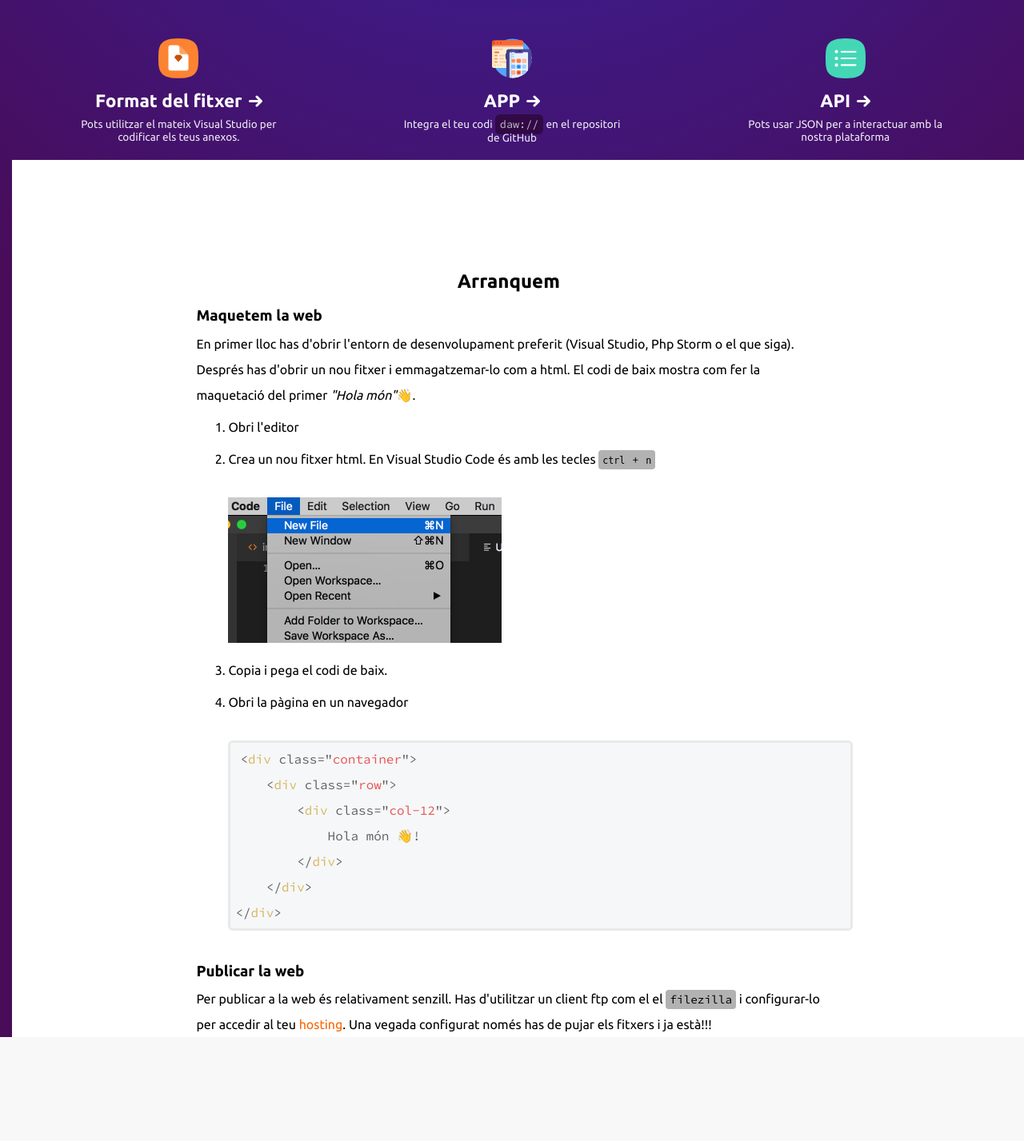
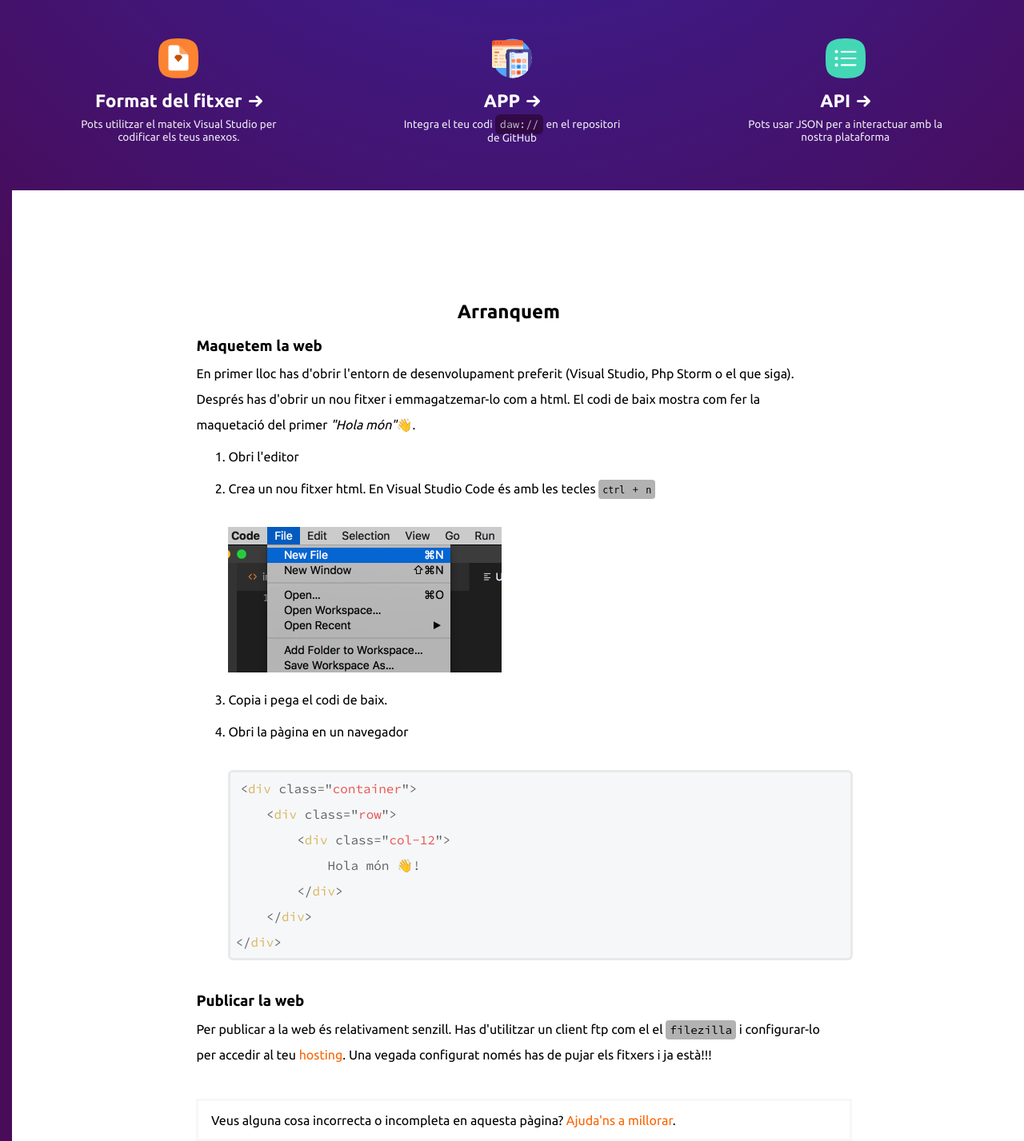
Before and after one commit to KMoran00/ACTS_2DAW, a PHP site: page / in a window 1280 px wide. Shown: the part 720-2147 px from the top of the page at 80% size. Before the commit the page ends 2017 px from the top, so only its background shows below. Run offline with PHP 8.4, Linux system fonts and the light colour scheme.

Commit message:
parte blanca semicompletada

```diff
--- a/DIW/UD6ACTFINAL/css/estils.css
+++ b/DIW/UD6ACTFINAL/css/estils.css
@@ -217,6 +217,7 @@ main {
 .arranq {
     background-color: white;
     width: 100vw;
+    margin-top: 3%;
 }
 
 .contiArranq {
@@ -271,7 +272,7 @@ code {
     background-color: RGB(246, 247, 248);
 }
 
-/*ROIG I GROC DEL CODI*/
+/*ROIG I GROC DEL CODI --------- TEXT TARONJA */
 .groc {
     color: RGB(214, 181, 94);
 }
@@ -283,3 +284,13 @@ code {
 .taronja {
     color: RGB(250, 100, 0);
 }
+
+.casellaArranq {
+    margin-top: 5%;
+    border-style: solid;
+    border-color: RGB(248, 248, 248);
+    padding-top: 1%;
+    padding-bottom: 1%;
+    padding-left: 2%;
+    width: 64vw;
+}
--- a/DIW/UD6ACTFINAL/index.html
+++ b/DIW/UD6ACTFINAL/index.html
@@ -222,6 +222,12 @@
                                         class="taronja">hosting</span>.
                                     Una vegada configurat només has de pujar els
                                     fitxers i ja està!!! </p>
+                                    <div class="casellaArranq">
+                                        <p>Veus alguna cosa incorrecta o incompleta
+                                            en aquesta pàgina? <span
+                                        class="taronja">Ajuda'ns a millorar</span>.
+                                        </p>
+                                    </div>
 
                             </div>
                         </div>
```
